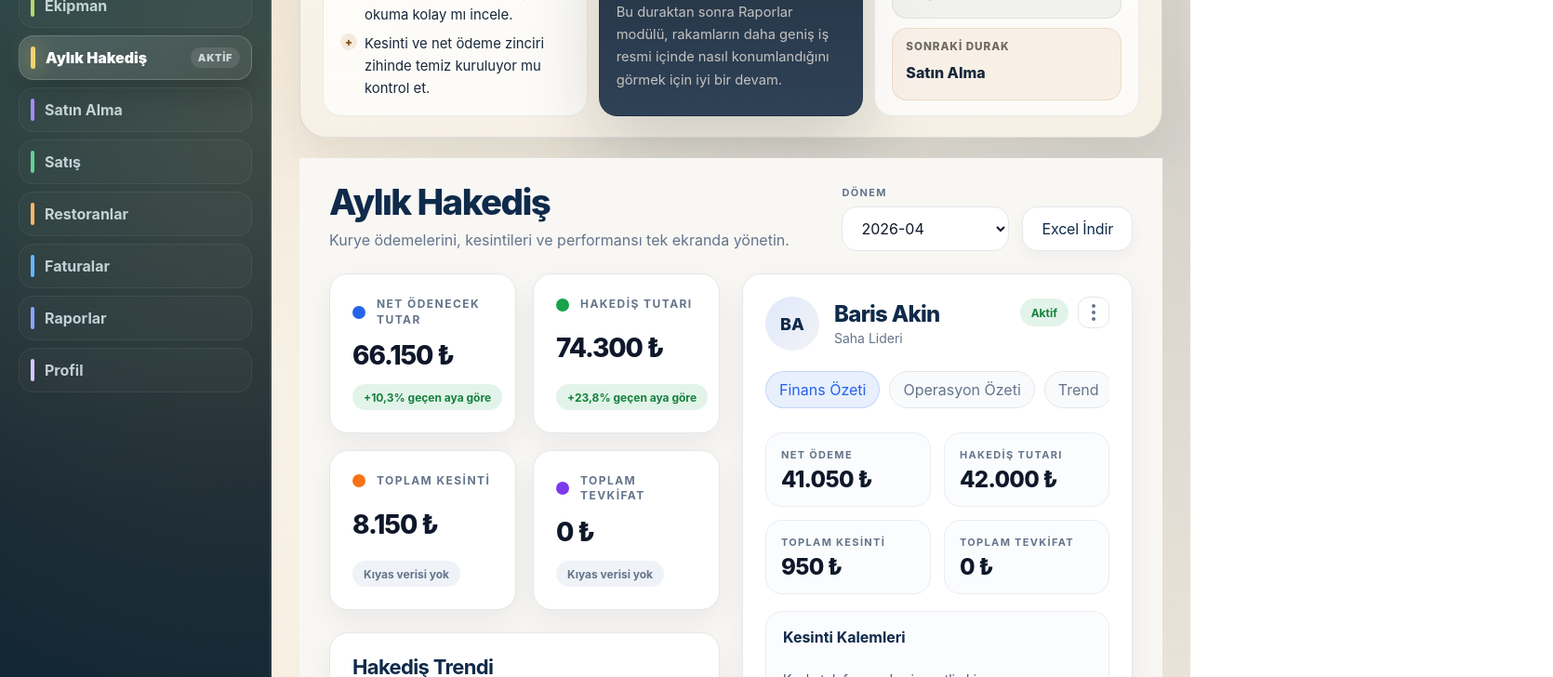
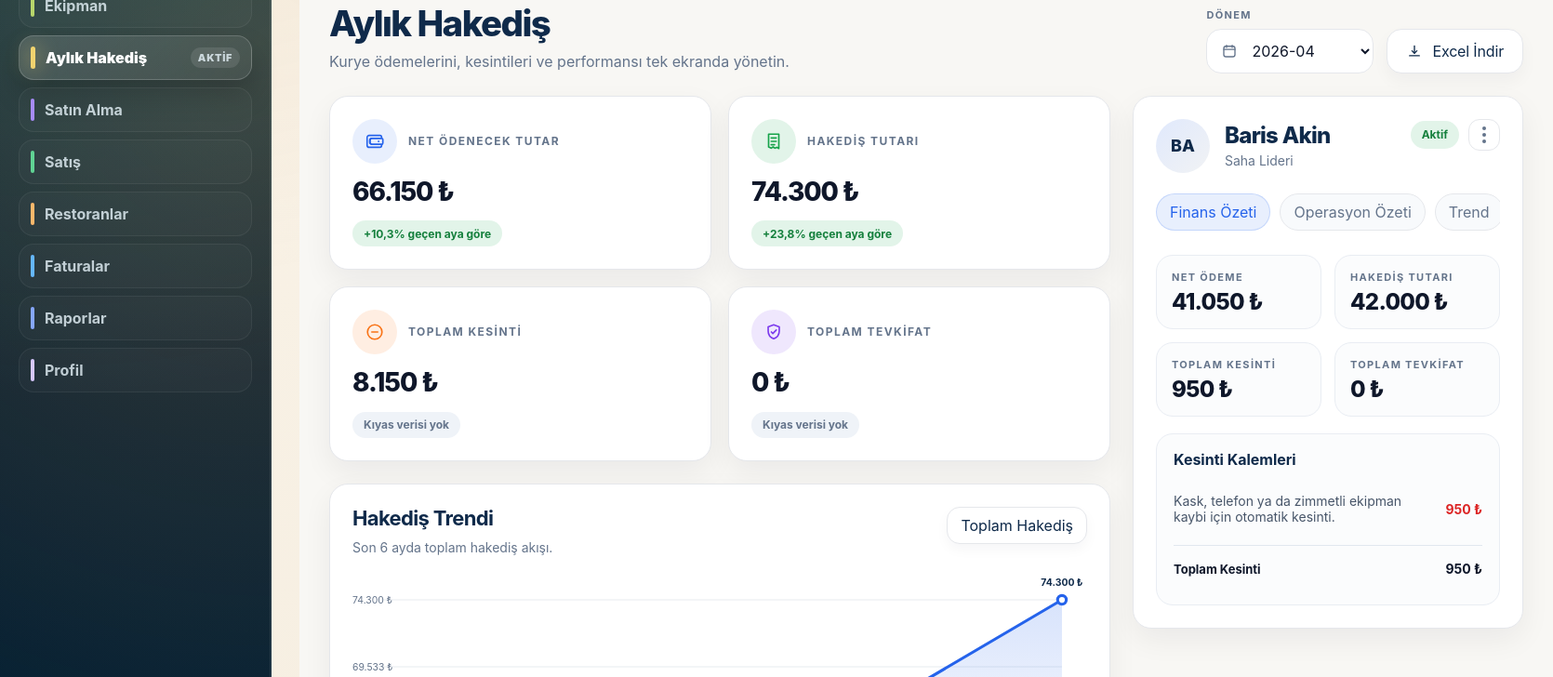
Before and after one commit to catkapinda/catkapinda-crm, a Next.js app in the folder v2/frontend/: page /preview/payroll in a window 1280 px wide. Shown: the part 640-1368 px from the top of the page at 93% size, 1670 px wide, since content can reach past the window. Built offline with nearby package versions, Linux system fonts and the light colour scheme.

Commit message:
Refine payroll dashboard to match reference

```diff
--- a/v2/frontend/app/payroll/page.tsx
+++ b/v2/frontend/app/payroll/page.tsx
@@ -88,6 +88,17 @@ type DeltaView = {
   tone: PayrollDeltaTone;
 };
 
+type IconName =
+  | "wallet"
+  | "receipt"
+  | "minus-circle"
+  | "shield"
+  | "calendar"
+  | "download"
+  | "trend"
+  | "pie"
+  | "activity";
+
 const COST_MODEL_LABELS: Record<string, string> = {
   hourly_plus_package: "Saatlik",
   threshold_package: "Paket Başı",
@@ -96,6 +107,87 @@ const COST_MODEL_LABELS: Record<string, string> = {
 };
 
 const DONUT_COLORS = ["#2563EB", "#5B8CFF", "#8EB5FF", "#D7E5FF"];
+
+function IconGlyph({
+  name,
+  className,
+}: {
+  name: IconName;
+  className?: string;
+}) {
+  switch (name) {
+    case "wallet":
+      return (
+        <svg viewBox="0 0 24 24" fill="none" stroke="currentColor" strokeWidth="1.8" strokeLinecap="round" strokeLinejoin="round" className={className} aria-hidden="true">
+          <path d="M3 7.5A2.5 2.5 0 0 1 5.5 5H18a2 2 0 0 1 2 2v1.5H8.5A2.5 2.5 0 0 0 6 11v2a2.5 2.5 0 0 0 2.5 2.5H20V17a2 2 0 0 1-2 2H5.5A2.5 2.5 0 0 1 3 16.5z" />
+          <path d="M20 8.5h-11A2.5 2.5 0 0 0 6.5 11v2A2.5 2.5 0 0 0 9 15.5h11A1.5 1.5 0 0 0 21.5 14V10A1.5 1.5 0 0 0 20 8.5Z" />
+          <circle cx="16.5" cy="12" r="1" fill="currentColor" stroke="none" />
+        </svg>
+      );
+    case "receipt":
+      return (
+        <svg viewBox="0 0 24 24" fill="none" stroke="currentColor" strokeWidth="1.8" strokeLinecap="round" strokeLinejoin="round" className={className} aria-hidden="true">
+          <path d="M6 3.5h12v17l-2.25-1.5L13.5 20l-2.25-1.5L9 20l-3-1.5z" />
+          <path d="M9 8h6" />
+          <path d="M9 12h6" />
+          <path d="M9 16h4" />
+        </svg>
+      );
+    case "minus-circle":
+      return (
+        <svg viewBox="0 0 24 24" fill="none" stroke="currentColor" strokeWidth="1.8" strokeLinecap="round" strokeLinejoin="round" className={className} aria-hidden="true">
+          <circle cx="12" cy="12" r="8.5" />
+          <path d="M8.5 12h7" />
+        </svg>
+      );
+    case "shield":
+      return (
+        <svg viewBox="0 0 24 24" fill="none" stroke="currentColor" strokeWidth="1.8" strokeLinecap="round" strokeLinejoin="round" className={className} aria-hidden="true">
+          <path d="M12 3.5 18.5 6v5c0 4.1-2.45 7.45-6.5 9-4.05-1.55-6.5-4.9-6.5-9V6z" />
+          <path d="m9.25 12 1.75 1.75L15 9.75" />
+        </svg>
+      );
+    case "calendar":
+      return (
+        <svg viewBox="0 0 24 24" fill="none" stroke="currentColor" strokeWidth="1.8" strokeLinecap="round" strokeLinejoin="round" className={className} aria-hidden="true">
+          <rect x="4" y="5" width="16" height="15" rx="3" />
+          <path d="M8 3.5v3" />
+          <path d="M16 3.5v3" />
+          <path d="M4 9.5h16" />
+        </svg>
+      );
+    case "download":
+      return (
+        <svg viewBox="0 0 24 24" fill="none" stroke="currentColor" strokeWidth="1.8" strokeLinecap="round" strokeLinejoin="round" className={className} aria-hidden="true">
+          <path d="M12 4.5v10" />
+          <path d="m8.5 11.5 3.5 3.5 3.5-3.5" />
+          <path d="M5 18.5h14" />
+        </svg>
+      );
+    case "trend":
+      return (
+        <svg viewBox="0 0 24 24" fill="none" stroke="currentColor" strokeWidth="1.8" strokeLinecap="round" strokeLinejoin="round" className={className} aria-hidden="true">
+          <path d="m4.5 15.5 5-5 4 4 6-7" />
+          <path d="M15.5 7.5h4v4" />
+        </svg>
+      );
+    case "pie":
+      return (
+        <svg viewBox="0 0 24 24" fill="none" stroke="currentColor" strokeWidth="1.8" strokeLinecap="round" strokeLinejoin="round" className={className} aria-hidden="true">
+          <path d="M12 3.5a8.5 8.5 0 1 0 8.5 8.5H12z" />
+          <path d="M12 3.5a8.5 8.5 0 0 1 8.5 8.5H12z" />
+        </svg>
+      );
+    case "activity":
+      return (
+        <svg viewBox="0 0 24 24" fill="none" stroke="currentColor" strokeWidth="1.8" strokeLinecap="round" strokeLinejoin="round" className={className} aria-hidden="true">
+          <path d="M4 12h3l2.5-5 5 10 2.5-5H20" />
+        </svg>
+      );
+      default:
+        return null;
+  }
+}
 
 function toSafeNumber(value: unknown) {
   return typeof value === "number" && Number.isFinite(value) ? value : 0;
@@ -307,16 +399,20 @@ function KpiCard({
   value,
   delta,
   tone,
+  icon,
 }: {
   title: string;
   value: string;
   delta: DeltaView;
   tone: "blue" | "green" | "orange" | "violet";
+  icon: IconName;
 }) {
   return (
     <article className={styles.payintKpiCard}>
       <div className={styles.payintKpiHeader}>
-        <span className={`${styles.payintKpiDot} ${styles[`payintKpiDot${tone}`]}`} />
+        <span className={`${styles.payintKpiIconBadge} ${styles[`payintKpiDot${tone}`]}`}>
+          <IconGlyph name={icon} className={styles.payintKpiIcon} />
+        </span>
         <span className={styles.payintKpiLabel}>{title}</span>
       </div>
       <div className={styles.payintKpiValue}>{value}</div>
@@ -780,7 +876,7 @@ export default function PayrollPage() {
     () =>
       [...filteredEntries]
         .sort((left, right) => right.net_payment - left.net_payment)
-        .slice(0, 5)
+        .slice(0, 3)
         .map((entry) => ({
           id: entry.personnel_id,
           name: entry.personnel,
@@ -794,7 +890,7 @@ export default function PayrollPage() {
     () =>
       [...filteredEntries]
         .sort((left, right) => right.total_deductions - left.total_deductions)
-        .slice(0, 5)
+        .slice(0, 3)
         .map((entry) => ({
           id: entry.personnel_id,
           name: entry.personnel,
@@ -812,7 +908,7 @@ export default function PayrollPage() {
           (left, right) =>
             right.total_packages / right.total_hours - left.total_packages / left.total_hours,
         )
-        .slice(0, 5)
+        .slice(0, 3)
         .map((entry) => ({
           id: entry.personnel_id,
           name: entry.personnel,
@@ -1029,6 +1125,7 @@ export default function PayrollPage() {
         true,
       ),
       tone: "blue" as const,
+      icon: "wallet" as const,
     },
     {
       title: "Hakediş Tutarı",
@@ -1039,6 +1136,7 @@ export default function PayrollPage() {
         true,
       ),
       tone: "green" as const,
+      icon: "receipt" as const,
     },
     {
       title: "Toplam Kesinti",
@@ -1049,6 +1147,7 @@ export default function PayrollPage() {
         false,
       ),
       tone: "orange" as const,
+      icon: "minus-circle" as const,
     },
     {
       title: "Toplam Tevkifat",
@@ -1059,6 +1158,7 @@ export default function PayrollPage() {
         false,
       ),
       tone: "violet" as const,
+      icon: "shield" as const,
     },
   ];
 
@@ -1073,19 +1173,23 @@ export default function PayrollPage() {
           <div className={styles.payintHeaderActions}>
             <label className={styles.payintField}>
               <span>Dönem</span>
-              <select
-                value={selectedMonth}
-                onChange={(event) => setSelectedMonth(event.target.value)}
-                disabled={dashboardLoading || !dashboard?.month_options?.length}
-              >
-                {(dashboard?.month_options ?? []).map((month) => (
-                  <option key={month} value={month}>
-                    {month}
-                  </option>
-                ))}
-              </select>
+              <div className={styles.payintFieldControl}>
+                <IconGlyph name="calendar" className={styles.payintFieldIcon} />
+                <select
+                  value={selectedMonth}
+                  onChange={(event) => setSelectedMonth(event.target.value)}
+                  disabled={dashboardLoading || !dashboard?.month_options?.length}
+                >
+                  {(dashboard?.month_options ?? []).map((month) => (
+                    <option key={month} value={month}>
+                      {month}
+                    </option>
+                  ))}
+                </select>
+              </div>
             </label>
             <button type="button" className={styles.payintGhostButton} onClick={handleCsvDownload}>
+              <IconGlyph name="download" className={styles.payintButtonIcon} />
               Excel İndir
             </button>
           </div>
@@ -1098,7 +1202,8 @@ export default function PayrollPage() {
             Hakediş verileri şu an alınamadı. Bağlantı toparlandığında panel otomatik yenilenecek.
           </section>
         ) : (
-          <div className={styles.payintPageContent}>
+          <>
+            <div className={styles.payintPageContent}>
             <div className={styles.payintMainColumn}>
               <section className={styles.payintKpiStrip}>
                 {kpis.map((kpi) => (
@@ -1108,6 +1213,7 @@ export default function PayrollPage() {
                     value={kpi.value}
                     delta={kpi.delta}
                     tone={kpi.tone}
+                    icon={kpi.icon}
                   />
                 ))}
               </section>
@@ -1119,6 +1225,9 @@ export default function PayrollPage() {
                       <h3>Hakediş Trendi</h3>
                       <p>Son 6 ayda toplam hakediş akışı.</p>
                     </div>
+                    <button type="button" className={styles.payintCardFilter}>
+                      Toplam Hakediş
+                    </button>
                   </div>
                   <TrendChart items={trendSeries.length ? trendSeries : [{ label: "—", value: 0 }]} />
                   <div className={styles.payintInsightCard}>{trendInsight}</div>
@@ -1240,106 +1349,6 @@ export default function PayrollPage() {
                   selectedPersonnelId={selectedPersonnelId}
                 />
               </section>
-
-              <section id="payint-personnel-list" className={styles.payintCard}>
-                <div className={styles.payintSectionHeader}>
-                  <div>
-                    <h3>Hakediş Listesi</h3>
-                    <p>Personeli seçip detay panelini sağ tarafta açın.</p>
-                  </div>
-                  <div className={styles.payintHeaderMeta}>
-                    <label className={`${styles.payintField} ${styles.payintSearchField}`}>
-                      <span>Personel ara</span>
-                      <input
-                        value={personnelQuery}
-                        onChange={(event) => setPersonnelQuery(event.target.value)}
-                        placeholder="Ad, rol veya model ara"
-                      />
-                    </label>
-                  </div>
-                </div>
-
-                <div className={styles.payintTableDesktop}>
-                  <div className={styles.payintTableHeader}>
-                    <span>Personel</span>
-                    <span>Rol</span>
-                    <span>Durum</span>
-                    <span>Net Ödeme</span>
-                    <span>Hakediş</span>
-                    <span>Kesinti</span>
-                    <span>Tevkifat</span>
-                    <span>Model</span>
-                  </div>
-                  {filteredEntries.map((entry) => (
-                    <button
-                      key={entry.personnel_id}
-                      type="button"
-                      className={`${styles.payintTableRow} ${
-                        selectedPersonnelId === entry.personnel_id ? styles.payintTableRowSelected : ""
-                      }`}
-                      onClick={() => setSelectedPersonnelId(entry.personnel_id)}
-                    >
-                      <span className={styles.payintPersonCell}>
-                        <strong>{entry.personnel}</strong>
-                      </span>
-                      <span>{entry.role}</span>
-                      <span>
-                        <StatusBadge value={entry.status} />
-                      </span>
-                      <span className={styles.payintNumericCell}>{formatMoney(entry.net_payment)}</span>
-                      <span className={styles.payintNumericCell}>{formatMoney(entry.gross_pay)}</span>
-                      <span className={`${styles.payintNumericCell} ${styles.payintNegativeText}`}>
-                        {formatMoney(entry.total_deductions)}
-                      </span>
-                      <span className={styles.payintNumericCell}>
-                        {formatMoney(entry.tevkifat_amount)}
-                      </span>
-                      <span className={styles.payintModelCell}>{displayCostModel(entry.cost_model)}</span>
-                    </button>
-                  ))}
-                </div>
-
-                <div className={styles.payintTableMobile}>
-                  {filteredEntries.map((entry) => (
-                    <button
-                      key={`mobile-${entry.personnel_id}`}
-                      type="button"
-                      className={`${styles.payintPersonCard} ${
-                        selectedPersonnelId === entry.personnel_id ? styles.payintPersonCardSelected : ""
-                      }`}
-                      onClick={() => setSelectedPersonnelId(entry.personnel_id)}
-                    >
-                      <div className={styles.payintPersonCardHead}>
-                        <div className={styles.payintPersonCardCopy}>
-                          <strong>{entry.personnel}</strong>
-                          <span>{entry.role}</span>
-                        </div>
-                        <StatusBadge value={entry.status} />
-                      </div>
-                      <div className={styles.payintPersonCardGrid}>
-                        <div>
-                          <small>Net Ödeme</small>
-                          <strong>{formatMoney(entry.net_payment)}</strong>
-                        </div>
-                        <div>
-                          <small>Hakediş</small>
-                          <strong>{formatMoney(entry.gross_pay)}</strong>
-                        </div>
-                        <div>
-                          <small>Kesinti</small>
-                          <strong className={styles.payintNegativeText}>
-                            {formatMoney(entry.total_deductions)}
-                          </strong>
-                        </div>
-                        <div>
-                          <small>Tevkifat</small>
-                          <strong>{formatMoney(entry.tevkifat_amount)}</strong>
-                        </div>
-                      </div>
-                    </button>
-                  ))}
-                </div>
-              </section>
             </div>
 
             <aside className={styles.payintSideColumn}>
@@ -1508,6 +1517,109 @@ export default function PayrollPage() {
               </section>
             </aside>
           </div>
+
+            <section id="payint-personnel-list" className={`${styles.payintCard} ${styles.payintListCard}`}>
+            <div className={styles.payintSectionHeader}>
+              <div>
+                <h3>Hakediş Listesi</h3>
+                <p>Personeli seçip detay panelini sağ tarafta açın.</p>
+              </div>
+              <div className={styles.payintHeaderMeta}>
+                <label className={`${styles.payintField} ${styles.payintSearchField}`}>
+                  <span>Personel ara</span>
+                  <input
+                    value={personnelQuery}
+                    onChange={(event) => setPersonnelQuery(event.target.value)}
+                    placeholder="Ad, rol veya model ara"
+                  />
+                </label>
+              </div>
+            </div>
+
+            <div className={styles.payintListBody}>
+              <div className={styles.payintTableDesktop}>
+                <div className={styles.payintTableHeader}>
+                  <span>Personel</span>
+                  <span>Rol</span>
+                  <span>Durum</span>
+                  <span>Net Ödeme</span>
+                  <span>Hakediş</span>
+                  <span>Kesinti</span>
+                  <span>Tevkifat</span>
+                  <span>Model</span>
+                </div>
+                {filteredEntries.map((entry) => (
+                  <button
+                    key={entry.personnel_id}
+                    type="button"
+                    className={`${styles.payintTableRow} ${
+                      selectedPersonnelId === entry.personnel_id ? styles.payintTableRowSelected : ""
+                    }`}
+                    onClick={() => setSelectedPersonnelId(entry.personnel_id)}
+                  >
+                    <span className={styles.payintPersonCell}>
+                      <strong>{entry.personnel}</strong>
+                    </span>
+                    <span>{entry.role}</span>
+                    <span>
+                      <StatusBadge value={entry.status} />
+                    </span>
+                    <span className={styles.payintNumericCell}>{formatMoney(entry.net_payment)}</span>
+                    <span className={styles.payintNumericCell}>{formatMoney(entry.gross_pay)}</span>
+                    <span className={`${styles.payintNumericCell} ${styles.payintNegativeText}`}>
+                      {formatMoney(entry.total_deductions)}
+                    </span>
+                    <span className={styles.payintNumericCell}>
+                      {formatMoney(entry.tevkifat_amount)}
+                    </span>
+                    <span className={styles.payintModelCell}>{displayCostModel(entry.cost_model)}</span>
+                  </button>
+                ))}
+              </div>
+
+              <div className={styles.payintTableMobile}>
+                {filteredEntries.map((entry) => (
+                  <button
+                    key={`mobile-${entry.personnel_id}`}
+                    type="button"
+                    className={`${styles.payintPersonCard} ${
+                      selectedPersonnelId === entry.personnel_id ? styles.payintPersonCardSelected : ""
+                    }`}
+                    onClick={() => setSelectedPersonnelId(entry.personnel_id)}
+                  >
+                    <div className={styles.payintPersonCardHead}>
+                      <div className={styles.payintPersonCardCopy}>
+                        <strong>{entry.personnel}</strong>
+                        <span>{entry.role}</span>
+                      </div>
+                      <StatusBadge value={entry.status} />
+                    </div>
+                    <div className={styles.payintPersonCardGrid}>
+                      <div>
+                        <small>Net Ödeme</small>
+                        <strong>{formatMoney(entry.net_payment)}</strong>
+                      </div>
+                      <div>
+                        <small>Hakediş</small>
+                        <strong>{formatMoney(entry.gross_pay)}</strong>
+                      </div>
+                      <div>
+                        <small>Kesinti</small>
+                        <strong className={styles.payintNegativeText}>
+                          {formatMoney(entry.total_deductions)}
+                        </strong>
+                      </div>
+                      <div>
+                        <small>Tevkifat</small>
+                        <strong>{formatMoney(entry.tevkifat_amount)}</strong>
+                      </div>
+                    </div>
+                  </button>
+                ))}
+              </div>
+            </div>
+            </section>
+          </>
         )}
       </div>
     </AppShell>
--- a/v2/frontend/app/payroll/payroll-intelligence.module.css
+++ b/v2/frontend/app/payroll/payroll-intelligence.module.css
@@ -94,6 +94,25 @@
   box-shadow: 0 0 0 4px rgba(37, 99, 235, 0.08);
 }
 
+.payintFieldControl {
+  position: relative;
+}
+
+.payintFieldControl select {
+  padding-left: 44px;
+}
+
+.payintFieldIcon {
+  position: absolute;
+  left: 16px;
+  top: 50%;
+  width: 18px;
+  height: 18px;
+  color: #64748b;
+  transform: translateY(-50%);
+  pointer-events: none;
+}
+
 .payintGhostButton,
 .payintPrimaryButton {
   min-height: 48px;
@@ -113,6 +132,7 @@
   background: #ffffff;
   color: #0f2a4a;
   box-shadow: 0 8px 18px rgba(15, 23, 42, 0.04);
+  gap: 10px;
 }
 
 .payintGhostButton:hover,
@@ -209,27 +229,43 @@
   gap: 12px;
 }
 
-.payintKpiDot {
-  width: 14px;
-  height: 14px;
+.payintKpiIconBadge {
+  width: 48px;
+  height: 48px;
   border-radius: 999px;
+  display: inline-flex;
+  align-items: center;
+  justify-content: center;
   flex-shrink: 0;
 }
 
+.payintKpiDot {
+  color: inherit;
+}
+
 .payintKpiDotblue {
-  background: #2563eb;
+  background: rgba(37, 99, 235, 0.1);
+  color: #2563eb;
 }
 
 .payintKpiDotgreen {
-  background: #16a34a;
+  background: rgba(22, 163, 74, 0.12);
+  color: #16a34a;
 }
 
 .payintKpiDotorange {
-  background: #f97316;
+  background: rgba(249, 115, 22, 0.12);
+  color: #f97316;
 }
 
 .payintKpiDotviolet {
-  background: #7c3aed;
+  background: rgba(124, 58, 237, 0.12);
+  color: #7c3aed;
+}
+
+.payintKpiIcon {
+  width: 22px;
+  height: 22px;
 }
 
 .payintKpiLabel {
@@ -279,7 +315,7 @@
 
 .payintAnalyticsGrid {
   display: grid;
-  grid-template-columns: minmax(0, 1.25fr) minmax(0, 0.95fr);
+  grid-template-columns: minmax(0, 1.45fr) minmax(320px, 0.85fr);
   gap: 24px;
 }
 
@@ -324,6 +360,20 @@
   font-size: 13px;
   font-weight: 650;
   white-space: nowrap;
+}
+
+.payintCardFilter {
+  min-height: 40px;
+  border: 1px solid #e5e7eb;
+  border-radius: 14px;
+  background: #ffffff;
+  padding: 0 14px;
+  color: #0f2a4a;
+  font-size: 13px;
+  font-weight: 650;
+  white-space: nowrap;
+  cursor: pointer;
+  box-shadow: 0 6px 14px rgba(15, 23, 42, 0.04);
 }
 
 .payintHeaderMeta {
@@ -973,6 +1023,24 @@
   white-space: nowrap;
 }
 
+.payintListCard {
+  width: min(1480px, 100%);
+  margin: 24px auto 0;
+  max-height: 620px;
+}
+
+.payintListBody {
+  max-height: 520px;
+  overflow-y: auto;
+  padding-right: 4px;
+}
+
+.payintButtonIcon {
+  width: 18px;
+  height: 18px;
+  flex-shrink: 0;
+}
+
 .payintDetailListCard,
 .payintDetailTrendCard {
   border: 1px solid #e9edf3;
@@ -1101,6 +1169,15 @@
     grid-template-columns: 1fr;
   }
 
+  .payintListCard {
+    max-height: none;
+  }
+
+  .payintListBody {
+    max-height: none;
+    overflow: visible;
+  }
+
   .payintSideColumn {
     order: 2;
   }
@@ -1146,6 +1223,10 @@
     gap: 14px;
   }
 
+  .payintListBody {
+    padding-right: 0;
+  }
+
   .payintSectionHeader,
   .payintSectionHeaderCompact {
     flex-direction: column;
```
